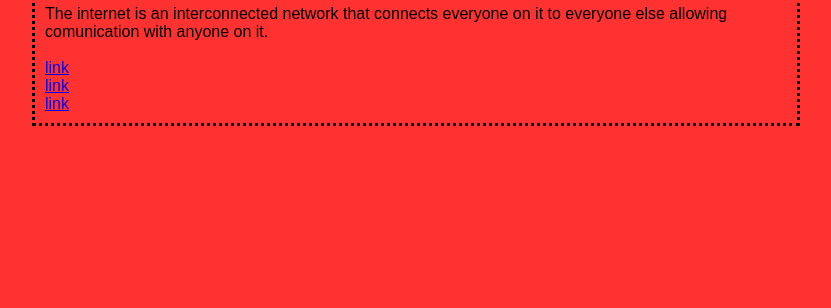
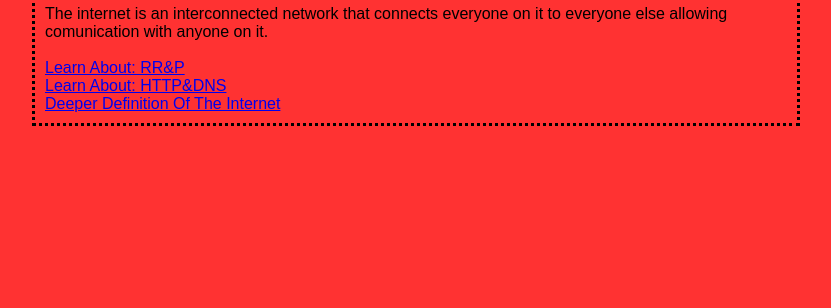
Before and after one commit to CSPAcount/internet, a plain HTML site: page index.html in a window 1280 px wide. Shown: the part 492-800 px from the top of the page, without its empty margins (224-1055 px from the left). Drawn offline with Linux system fonts and the light colour scheme.

Commit message:
Add files via upload

```diff
--- a/index.html
+++ b/index.html
@@ -27,10 +27,10 @@
          The internet is an interconnected network that connects everyone on it to everyone else allowing comunication with anyone on it.
     </p2>
     <br> <br>
-    <a href = "RRandP.html"> link </a>
+    <a href = "RRandP.html"> Learn About: RR&P </a>
     <br>
-    <a href = "HTTPandDNS.html"> link </a>
+    <a href = "HTTPandDNS.html"> Learn About: HTTP&DNS </a>
     <br>
-    <a href = "How_The_Internet_Works.html"> link</a>
+    <a href = "How_The_Internet_Works.html"> Deeper Definition Of The Internet</a>
 
 </html>
```
